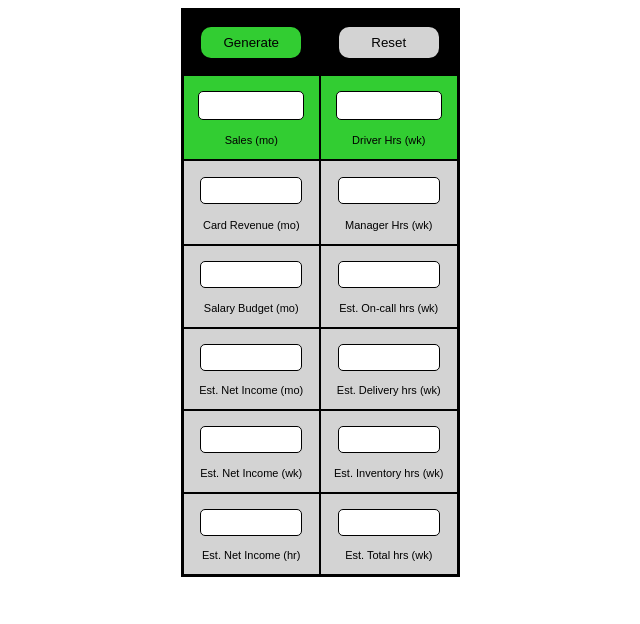
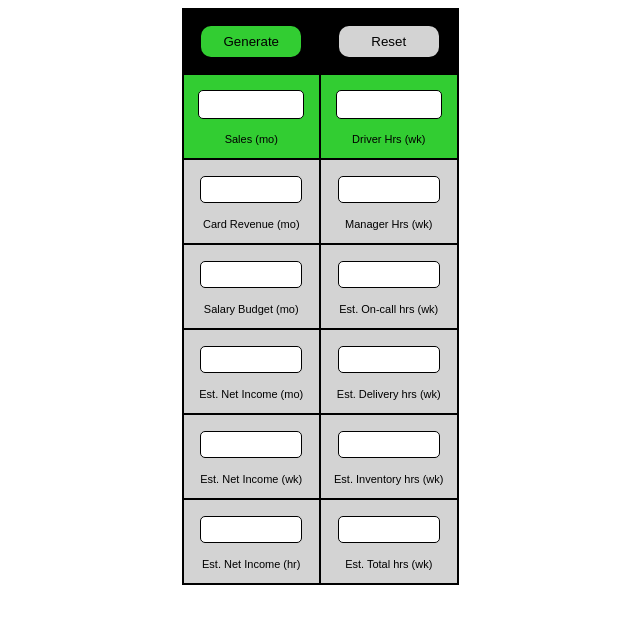
Before and after one commit to DinoCzar/budget-calculator, a plain HTML site: page index.html in a window 1280 px wide. Shown: the whole page, without its empty margins (328-968 px from the left). Drawn offline with Linux system fonts and the light colour scheme.

Commit message:
Fix container height

```diff
--- a/style.css
+++ b/style.css
@@ -5,10 +5,9 @@ body {
 }
 
 #container {
+    border: solid;
+    border-width: 1px;
 	width: 275px;
-	height: 565px;
-	border: solid;
-	border-width: 2px;
     display: grid;
     grid-template-rows: 65px 1fr 2fr;
 }
```
